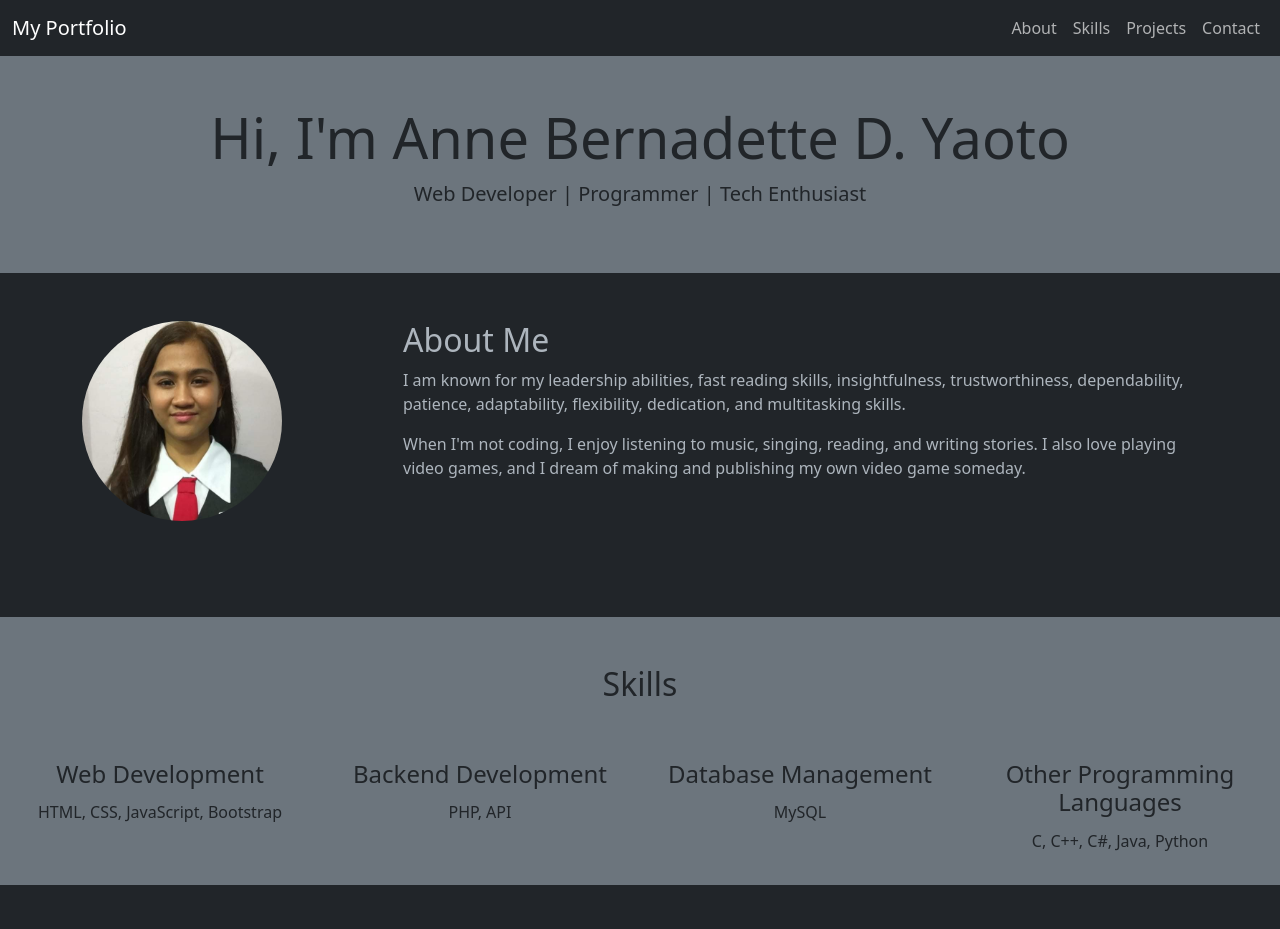
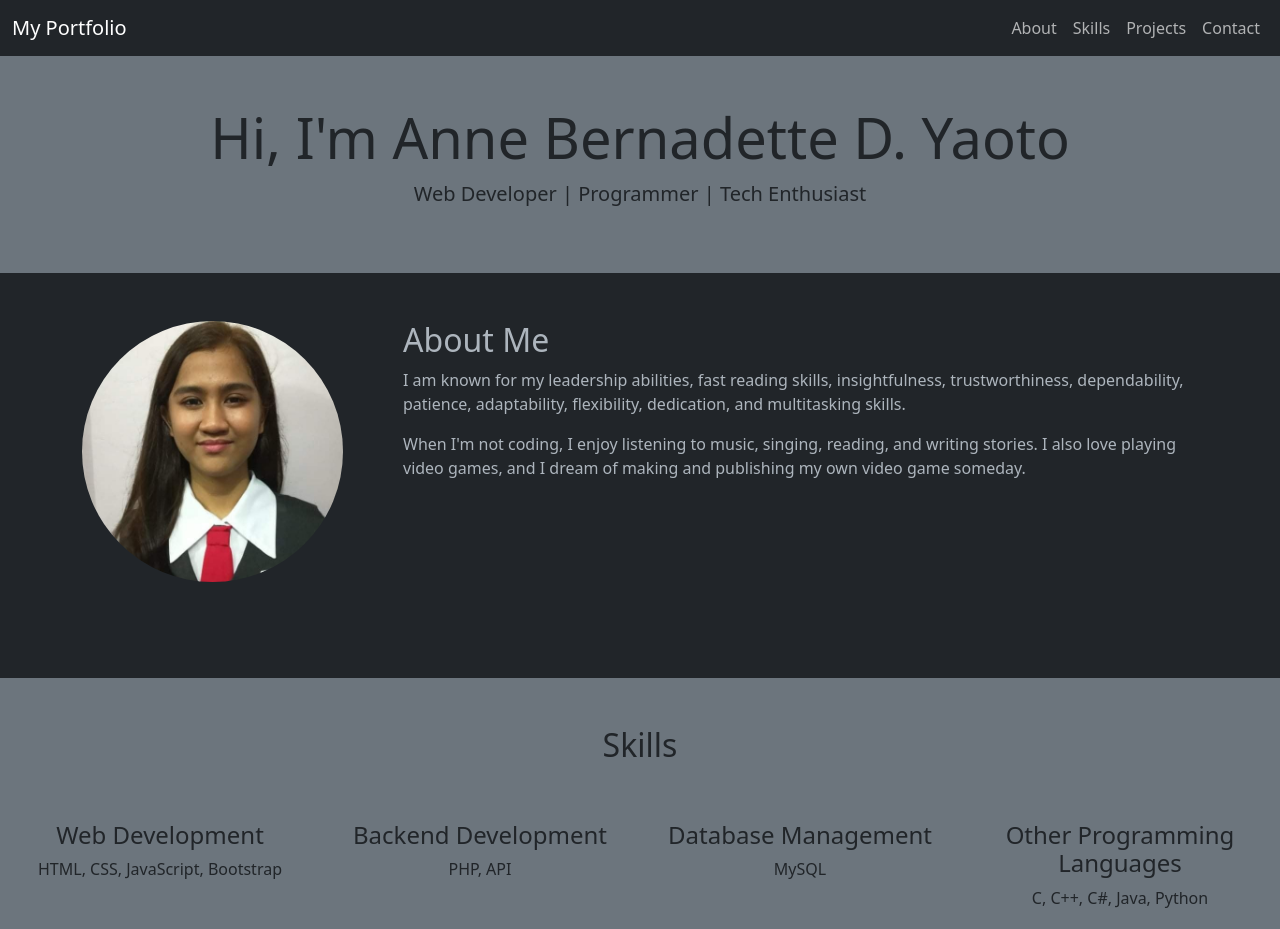
Before and after one commit to annebernadetteyaoto/annebernadetteyaoto.github.io, a plain HTML site: page portfolio/index.html in a window 1280 px wide. Shown: the top 929 px of the page. Drawn offline with nearby package versions, Linux system fonts and the light colour scheme.

Commit message:
Update index.html

```diff
--- a/portfolio/index.html
+++ b/portfolio/index.html
@@ -36,7 +36,7 @@
         <div class="container">
             <div class="row">
                 <div class="col-md-3 mb-5">
-                    <img src="images/profile.jpg" alt="Profile Image" class="img-fluid rounded-circle" style="height: 200px">
+                    <img src="images/profile.jpg" alt="Profile Image" class="img-fluid rounded-circle">
                 </div>
                 <div class="col-md-9 ps-5 py-auto">
                     <h2>About Me</h2>
@@ -53,22 +53,22 @@
             <div class="row text-center pb-3">
                 <div class="col-md-3">
                     <i class="bi bi-code-slash"></i>
-                    <h4 class="pb-1">Web Development</h4>
+                    <h4>Web Development</h4>
                     <p>HTML, CSS, JavaScript, Bootstrap</p>
                 </div>
                 <div class="col-md-3">
                     <i class="bi bi-laptop"></i>
-                    <h4 class="pb-1">Backend Development</h4>
+                    <h4>Backend Development</h4>
                     <p>PHP, API</p>
                 </div>
                 <div class="col-md-3">
                     <i class="bi bi-server"></i>
-                    <h4 class="pb-1">Database Management</h4>
+                    <h4>Database Management</h4>
                     <p>MySQL</p>
                 </div>
                 <div class="col-md-3">
                     <i class="bi bi-server"></i>
-                    <h4 class="pb-1">Other Programming Languages</h4>
+                    <h4>Other Programming Languages</h4>
                     <p>C, C++, C#, Java, Python</p>
                 </div>
             </div>
```
